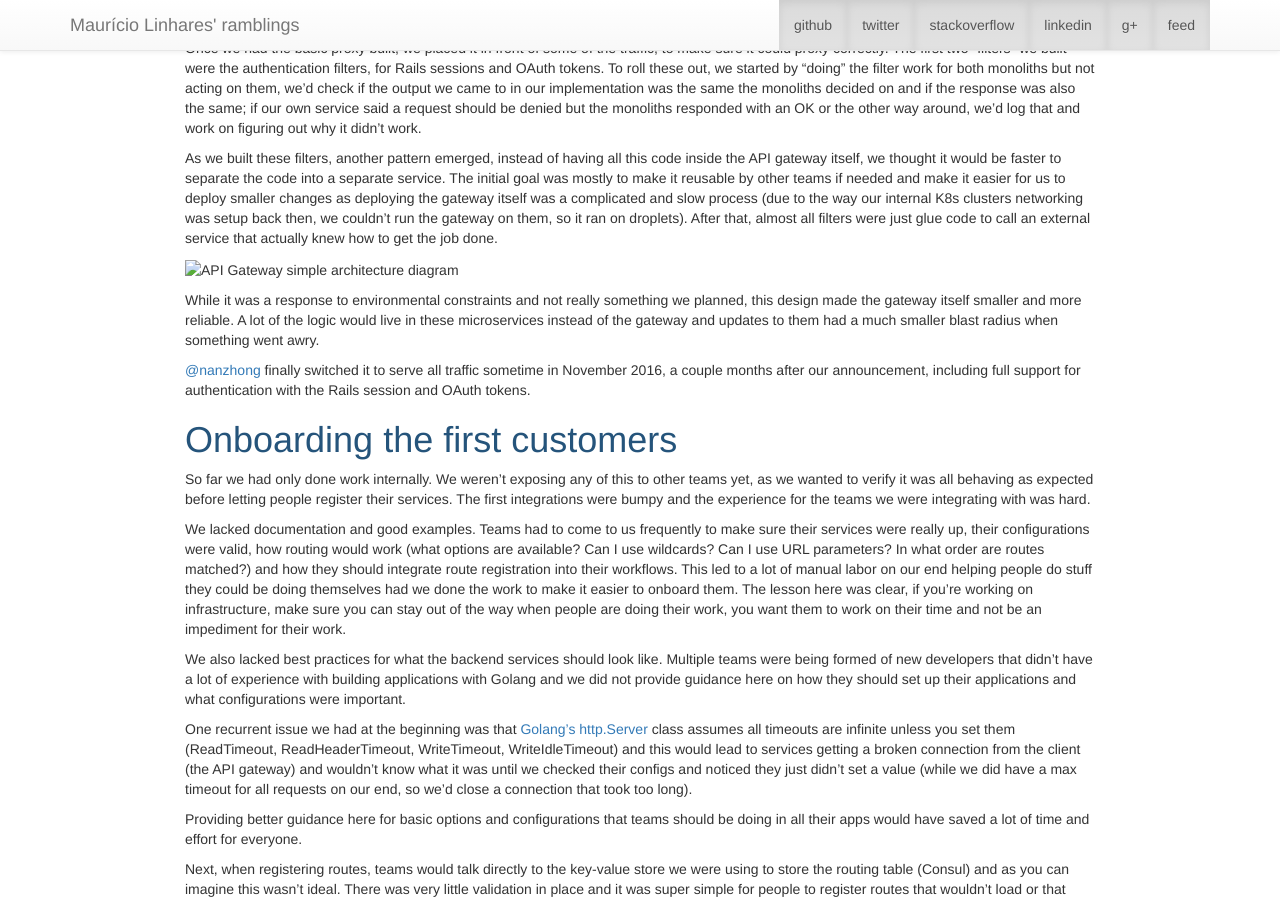
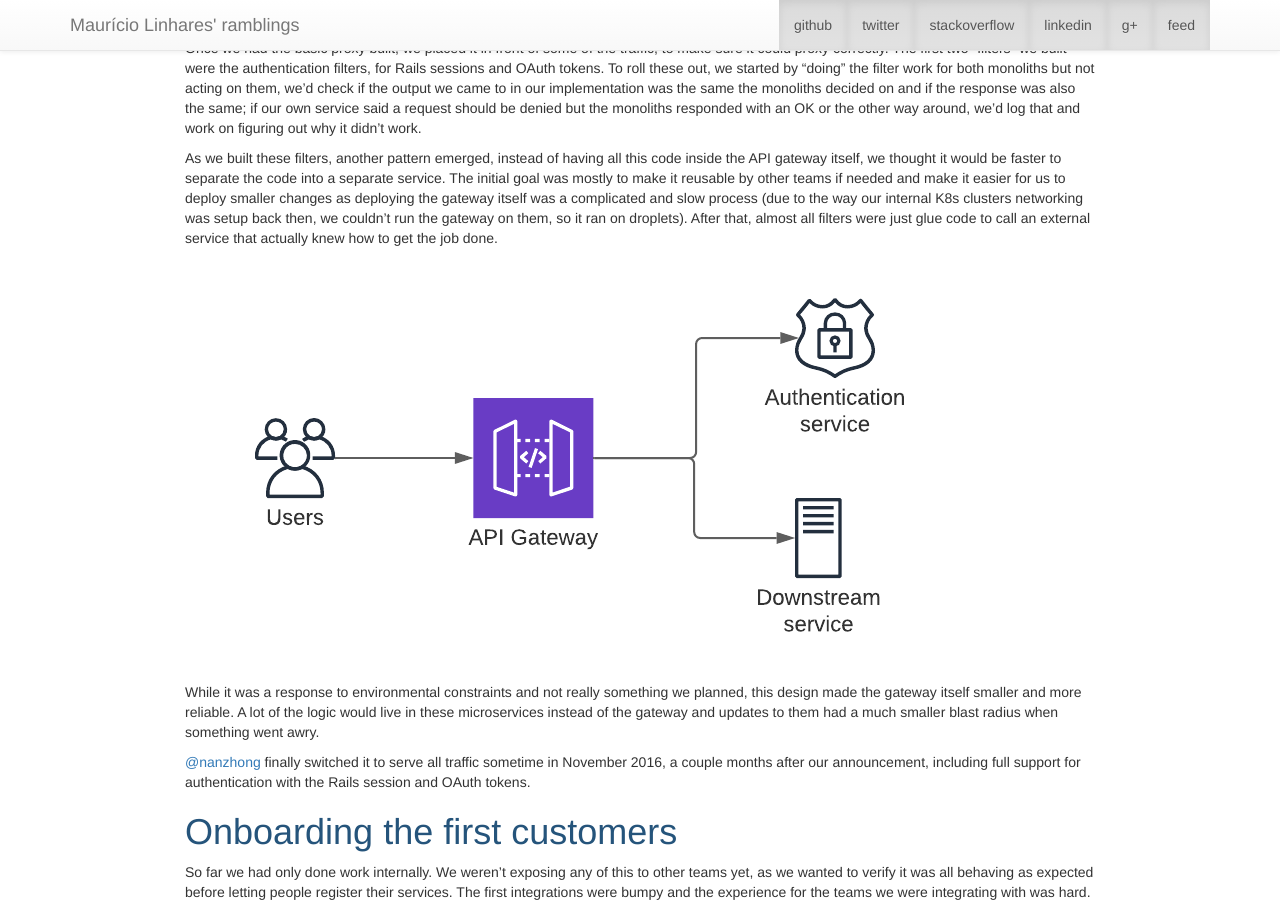
Before and after one commit to mauricio/mauricio.github.com, a Jekyll site: the page built from _posts/2021-01-14-building-digitaloceans-api-gateway.md, in a window 1280 px wide and 900 px high, scrolled down 1427 px. Built offline with Jekyll 4.4.1, drawn with Linux system fonts in a browser that asks for light colours; comment, search, counter and statistics services are not loaded.

Commit message:
Fixing image path

```diff
--- a/_posts/2021-01-14-building-digitaloceans-api-gateway.md
+++ b/_posts/2021-01-14-building-digitaloceans-api-gateway.md
@@ -53,7 +53,7 @@ Once we had the basic proxy built, we placed it in front of some of the traffic,
 
 As we built these filters, another pattern emerged, instead of having all this code inside the API gateway itself, we thought it would be faster to separate the code into a separate service. The initial goal was mostly to make it reusable by other teams if needed and make it easier for us to deploy smaller changes as deploying the gateway itself was a complicated and slow process (due to the way our internal K8s clusters networking was setup back then, we couldn't run the gateway on them, so it ran on droplets). After that, almost all filters were just glue code to call an external service that actually knew how to get the job done.
 
-![API Gateway simple architecture diagram](images/api-gateway.png "API Gateway simple architecture diagram")
+![API Gateway simple architecture diagram](/images/api-gateway.png "API Gateway simple architecture diagram")
 
 While it was a response to environmental constraints and not really something we planned, this design made the gateway itself smaller and more reliable. A lot of the logic would live in these microservices instead of the gateway and updates to them had a much smaller blast radius when something went awry.
 
```
